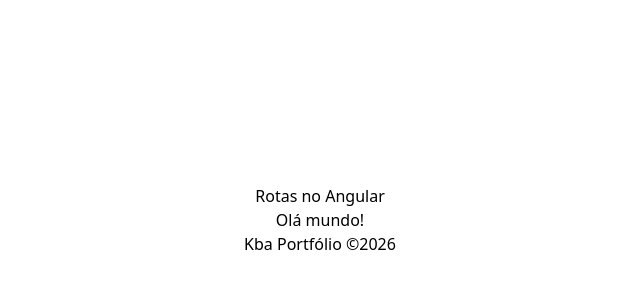
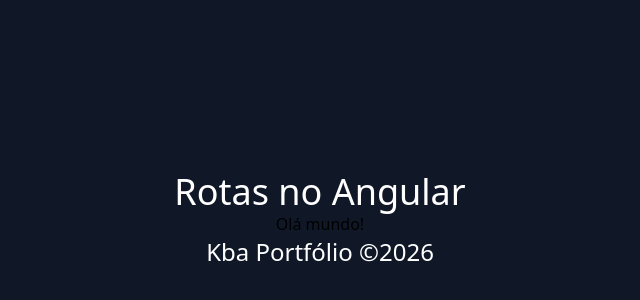
Before and after one commit to albuquerque-katarine/angular-router-app-2, an Angular app: page / in a window 1280 px wide. Shown: the part 180-480 px from the top of the page, without its empty margins (320-960 px from the left). Built offline with nearby package versions, Linux system fonts and the light colour scheme.

Commit message:
Adição de CSS com Tailwind CSS.

```diff
--- a/src/app/core/components/footer/footer.html
+++ b/src/app/core/components/footer/footer.html
@@ -1,5 +1,5 @@
 <footer class="flex items-center justify-center text-center">
 
-    <h5>{{ description() }}</h5>
+    <h5 class="text-white text-2xl">{{ description() }}</h5>
 
 </footer>
--- a/src/app/core/components/header/header.html
+++ b/src/app/core/components/header/header.html
@@ -1,5 +1,5 @@
 <header class="flex items-center justify-center text-center">
 
-    <h1>{{ title() }}</h1>
+    <h1 class="text-white text-4xl">{{ title() }}</h1>
 
 </header>
--- a/src/app/core/pages/home/home.html
+++ b/src/app/core/pages/home/home.html
@@ -1,4 +1,4 @@
-<div class="flex flex-col items-center justify-center h-dvh">
+<div class="flex flex-col items-center justify-center h-dvh bg-gray-900">
 
     <app-header></app-header>
 
```
